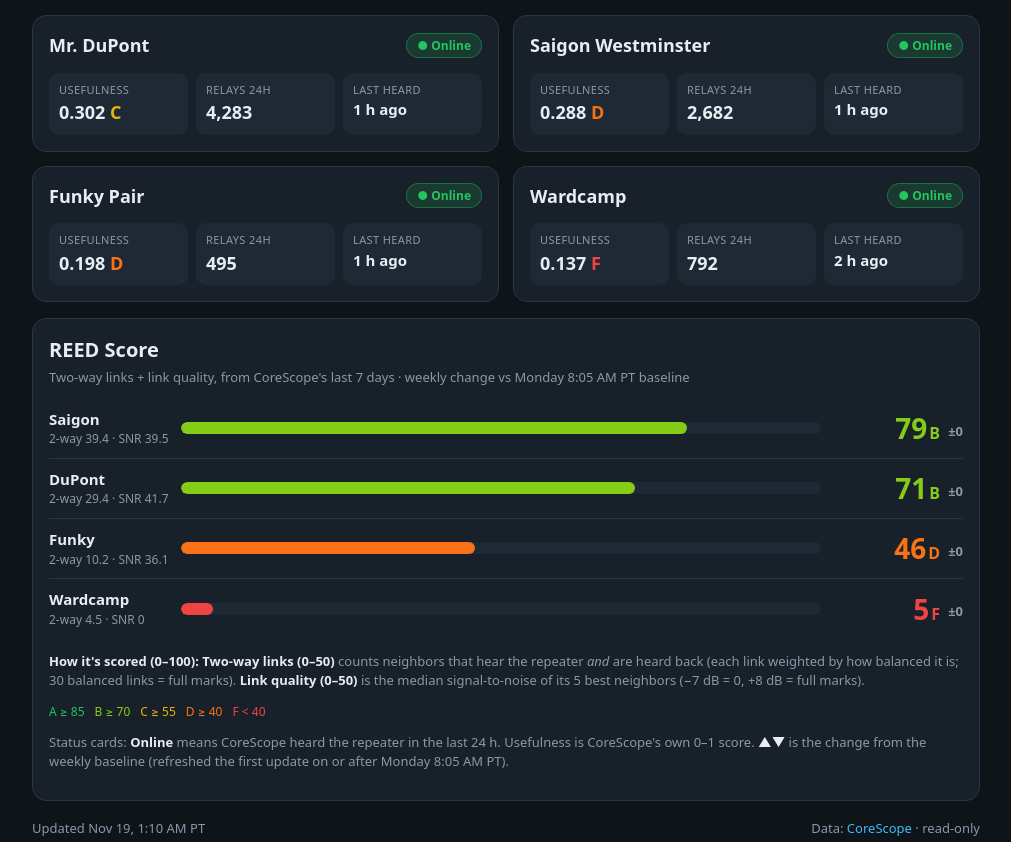
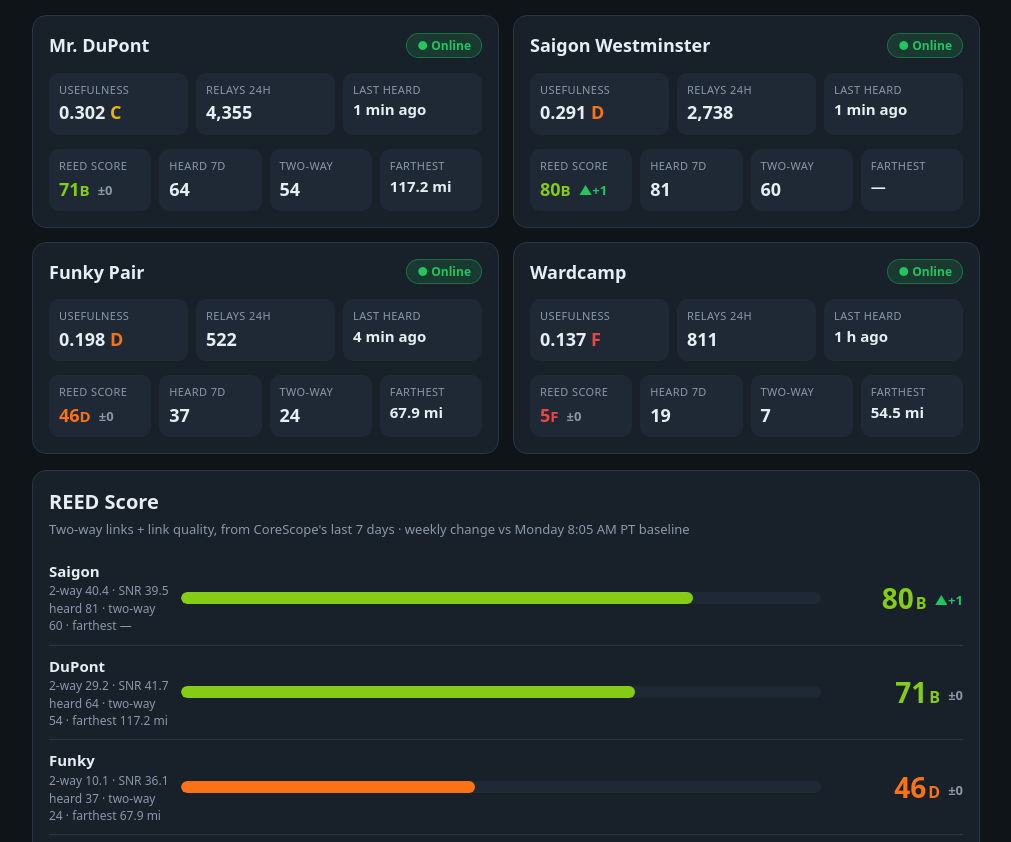
Before and after one commit to andrewlewisreed/andrewlewisreed.github.io, a plain HTML site: page index.html in a window 1280 px wide. Shown: the part 84-926 px from the top of the page, without its empty margins (134-1145 px from the left). Drawn offline with Linux system fonts and the light colour scheme.

Commit message:
Add Reach stats (nodes heard, two-way neighbors, farthest miles) to the public REED dashboard

```diff
--- a/data.json
+++ b/data.json
@@ -1,5 +1,5 @@
 {
- "updated_at": "2026-11-19T09:10:06Z",
+ "updated_at": "2026-11-19T10:15:28Z",
  "repeaters": [
   {
    "name": "Mr. DuPont",
@@ -7,23 +7,29 @@
    "slug": "dupont",
    "pubkey": "2af8f8abe8cdebecf0a1226f77a329a2df0e0be1e503c4540a057877032e91c0",
    "corescope_url": "https://corescope.wcmesh.com/#/nodes/2af8f8abe8cdebecf0a1226f77a329a2df0e0be1e503c4540a057877032e91c0",
-   "last_heard": "2026-11-19T09:09:51Z",
+   "last_heard": "2026-11-19T10:15:10Z",
    "online": true,
    "usefulness_score": 0.302,
    "usefulness_grade": "C",
-   "relays_24h": 4283,
-   "relays_1h": 70,
+   "relays_24h": 4355,
+   "relays_1h": 120,
    "status_stale": false,
    "reed": {
     "total": 71,
     "grade": "B",
-    "two_way": 29.4,
+    "two_way": 29.2,
     "quality": 41.7,
-    "links": 17.7,
+    "links": 17.5,
     "median_snr": 5.5,
     "snr_links": 36
    },
-   "reed_stale": false
+   "reed_stale": false,
+   "reach": {
+    "nodes": 64,
+    "neighbors": 54,
+    "max_link_mi": 117.2
+   },
+   "reach_stale": false
   },
   {
    "name": "Saigon Westminster",
@@ -31,23 +37,29 @@
    "slug": "saigon",
    "pubkey": "01d6facbe50e8a082f50f68827ab6773c2a86226fc87b57fddce21012d36a6a1",
    "corescope_url": "https://corescope.wcmesh.com/#/nodes/01d6facbe50e8a082f50f68827ab6773c2a86226fc87b57fddce21012d36a6a1",
-   "last_heard": "2026-11-19T09:09:41Z",
+   "last_heard": "2026-11-19T10:15:10Z",
    "online": true,
-   "usefulness_score": 0.288,
+   "usefulness_score": 0.291,
    "usefulness_grade": "D",
-   "relays_24h": 2682,
-   "relays_1h": 43,
+   "relays_24h": 2738,
+   "relays_1h": 85,
    "status_stale": false,
    "reed": {
-    "total": 79,
+    "total": 80,
     "grade": "B",
-    "two_way": 39.4,
+    "two_way": 40.4,
     "quality": 39.5,
-    "links": 23.6,
+    "links": 24.2,
     "median_snr": 4.8,
     "snr_links": 20
    },
-   "reed_stale": false
+   "reed_stale": false,
+   "reach": {
+    "nodes": 81,
+    "neighbors": 60,
+    "max_link_mi": null
+   },
+   "reach_stale": false
   },
   {
    "name": "Funky Pair",
@@ -55,23 +67,29 @@
    "slug": "funky",
    "pubkey": "2823823887846a995da49684adc7c0c9f64a7708d94c706d3435311eee96a6b0",
    "corescope_url": "https://corescope.wcmesh.com/#/nodes/2823823887846a995da49684adc7c0c9f64a7708d94c706d3435311eee96a6b0",
-   "last_heard": "2026-11-19T08:55:57Z",
+   "last_heard": "2026-11-19T10:11:36Z",
    "online": true,
    "usefulness_score": 0.198,
    "usefulness_grade": "D",
-   "relays_24h": 495,
-   "relays_1h": 4,
+   "relays_24h": 522,
+   "relays_1h": 25,
    "status_stale": false,
    "reed": {
     "total": 46,
     "grade": "D",
-    "two_way": 10.2,
+    "two_way": 10.1,
     "quality": 36.1,
-    "links": 6.1,
+    "links": 6.0,
     "median_snr": 3.8,
     "snr_links": 9
    },
-   "reed_stale": false
+   "reed_stale": false,
+   "reach": {
+    "nodes": 37,
+    "neighbors": 24,
+    "max_link_mi": 67.9
+   },
+   "reach_stale": false
   },
   {
    "name": "Wardcamp",
@@ -79,12 +97,12 @@
    "slug": "wardcamp",
    "pubkey": "f3e203f3938f67e8415b5ae4d2f301a90b8f94970367b46158a0172fb1f28571",
    "corescope_url": "https://corescope.wcmesh.com/#/nodes/f3e203f3938f67e8415b5ae4d2f301a90b8f94970367b46158a0172fb1f28571",
-   "last_heard": "2026-11-19T08:27:15Z",
+   "last_heard": "2026-11-19T09:13:14Z",
    "online": true,
    "usefulness_score": 0.137,
    "usefulness_grade": "F",
-   "relays_24h": 792,
-   "relays_1h": 6,
+   "relays_24h": 811,
+   "relays_1h": 21,
    "status_stale": false,
    "reed": {
     "total": 5,
@@ -95,7 +113,13 @@
     "median_snr": -10.0,
     "snr_links": 2
    },
-   "reed_stale": false
+   "reed_stale": false,
+   "reach": {
+    "nodes": 19,
+    "neighbors": 7,
+    "max_link_mi": 54.5
+   },
+   "reach_stale": false
   }
  ],
  "reed_order": [
@@ -104,7 +128,7 @@
   "funky",
   "wardcamp"
  ],
- "summary": "REED score: Saigon 79B, DuPont 71B, Funky 46D, Wardcamp 5F",
+ "summary": "REED score: Saigon 80B, DuPont 71B, Funky 46D, Wardcamp 5F",
  "errors": [],
  "offline_after_hours": 24,
  "source": "https://corescope.wcmesh.com"
--- a/index.html
+++ b/index.html
@@ -24,6 +24,8 @@ header p{margin:2px 0 18px;color:var(--mut)}
 .pill.off{background:rgba(239,68,68,.15);color:var(--off);border:1px solid rgba(239,68,68,.4)}
 .pill.unk{background:#263241;color:var(--mut);border:1px solid var(--line)}
 .stats{display:grid;grid-template-columns:repeat(3,1fr);gap:8px;margin-top:14px}
+.stats4{grid-template-columns:repeat(4,1fr)}
+@media(max-width:620px){.stats4{grid-template-columns:repeat(2,1fr)}}
 .stat{background:var(--card2);border-radius:10px;padding:9px 10px}
 .stat .k{font-size:11px;color:var(--mut);text-transform:uppercase;letter-spacing:.4px}
 .stat .v{font-size:18px;font-weight:700;margin-top:2px}
@@ -68,7 +70,7 @@ a{color:var(--acc);text-decoration:none}a:hover{text-decoration:underline}
 <div class="explain">
 <p><b>How it's scored (0–100):</b> <b>Two-way links (0–50)</b> counts neighbors that hear the repeater <i>and</i> are heard back (each link weighted by how balanced it is; 30 balanced links = full marks). <b>Link quality (0–50)</b> is the median signal-to-noise of its 5 best neighbors (−7 dB = 0, +8 dB = full marks).</p>
 <div class="legend"><span class="gA">A ≥ 85</span><span class="gB">B ≥ 70</span><span class="gC">C ≥ 55</span><span class="gD">D ≥ 40</span><span class="gF">F &lt; 40</span></div>
-<p>Status cards: <b>Online</b> means CoreScope heard the repeater in the last 24 h. Usefulness is CoreScope's own 0–1 score. <b>▲▼</b> is the change from the weekly baseline (refreshed the first update on or after Monday 8:05 AM PT).</p>
+<p>Status cards: <b>Online</b> means CoreScope heard the repeater in the last 24 h. Usefulness is CoreScope's own 0–1 score. <b>Reach:</b> unique nodes heard in the last 7 days, two-way neighbors (same ≥20-packet bidir rule as the score), and farthest link in miles when CoreScope has a distance. <b>▲▼</b> is the change from the weekly baseline (refreshed the first update on or after Monday 8:05 AM PT).</p>
 </div>
 </section>
 
@@ -101,6 +103,13 @@ function weekBadge(slug, total){
   if(d < 0) return '<span class="delta down">▼' + d + "</span>";
   return '<span class="delta dim">±0</span>';
 }
+function reachBits(r){
+  const rh = r.reach || {};
+  const nodes = rh.nodes != null ? Number(rh.nodes).toLocaleString("en-US") : "—";
+  const nbr = rh.neighbors != null ? Number(rh.neighbors).toLocaleString("en-US") : "—";
+  const mi = (rh.max_link_mi != null && Number.isFinite(Number(rh.max_link_mi))) ? Number(rh.max_link_mi).toFixed(1) + " mi" : "—";
+  return {nodes, nbr, mi};
+}
 function render(){
   const d = DATA, offH = d.offline_after_hours || 24;
   document.getElementById("cards").innerHTML = d.repeaters.map(r => {
@@ -113,12 +122,17 @@ function render(){
     return `<div class="card rep"><div class="top"><h2><a href="${esc(r.corescope_url)}" rel="noopener" style="color:inherit">${esc(r.name)}</a></h2>${pill}</div>
       <div class="stats"><div class="stat"><div class="k">Usefulness</div><div class="v">${us}${ug}</div></div>
       <div class="stat"><div class="k">Relays 24h</div><div class="v">${rel}</div></div>
-      <div class="stat"><div class="k">Last heard</div><div class="v" style="font-size:15px">${ago(r.last_heard)}</div></div></div></div>`;
+      <div class="stat"><div class="k">Last heard</div><div class="v" style="font-size:15px">${ago(r.last_heard)}</div></div></div>
+      ${r.reed || r.reach ? `<div class="stats stats4">${r.reed ? `<div class="stat"><div class="k">REED score</div><div class="v g g${G(r.reed.grade)}">${r.reed.total}<small>${esc(r.reed.grade)}</small>${weekBadge(r.slug, r.reed.total)}</div></div>` : `<div class="stat"><div class="k">REED score</div><div class="v">—</div></div>`}
+      <div class="stat"><div class="k">Heard 7d</div><div class="v">${reachBits(r).nodes}</div></div>
+      <div class="stat"><div class="k">Two-way</div><div class="v">${reachBits(r).nbr}</div></div>
+      <div class="stat"><div class="k">Farthest</div><div class="v" style="font-size:15px">${reachBits(r).mi}</div></div></div>` : ""}</div>`;
   }).join("");
   const scored = d.repeaters.filter(r => r.reed).sort((a,b) => b.reed.total - a.reed.total || a.short.localeCompare(b.short));
   document.getElementById("reed").innerHTML = scored.map(r => {
     const s = r.reed, g = G(s.grade), w = Math.max(2, Math.min(100, s.total));
-    return `<div class="row"><div class="nm">${esc(r.short)}<small>2-way ${s.two_way} · SNR ${s.quality}</small></div>
+    const rb = reachBits(r);
+    return `<div class="row"><div class="nm">${esc(r.short)}<small>2-way ${s.two_way} · SNR ${s.quality}<br>heard ${rb.nodes} · two-way ${rb.nbr} · farthest ${rb.mi}</small></div>
       <div class="bar" title="${s.total}/100"><span style="width:${w}%;background:${COL[g]}"></span></div>
       <div class="big g${g}">${s.total}<small>${g}</small>${weekBadge(r.slug, s.total)}</div></div>`;
   }).join("") || "<p>No scores yet.</p>";
```
Also changed, not shown: 1 other file.
